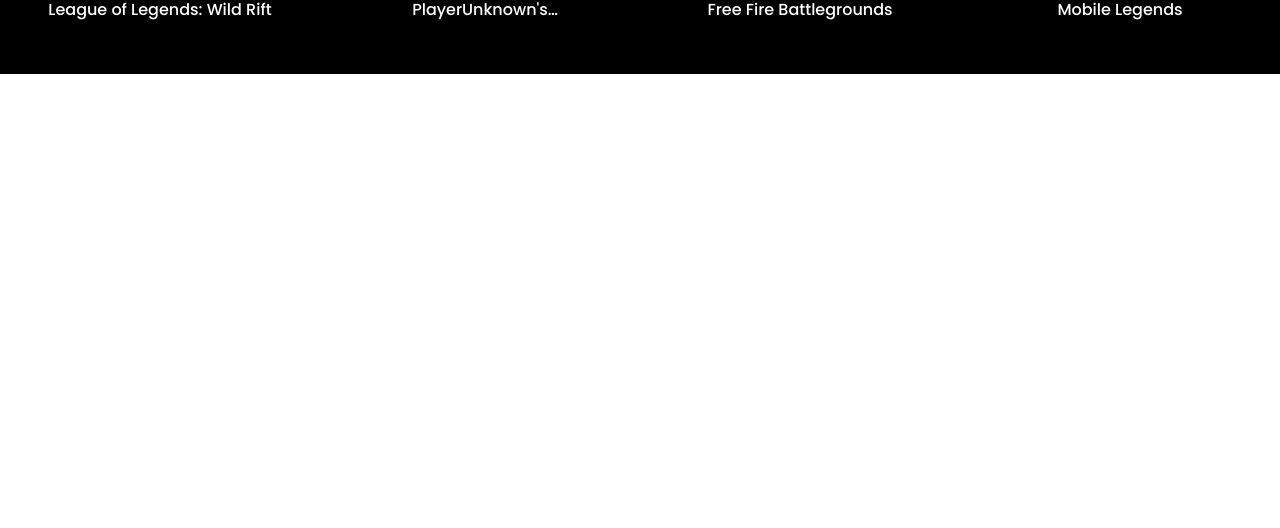
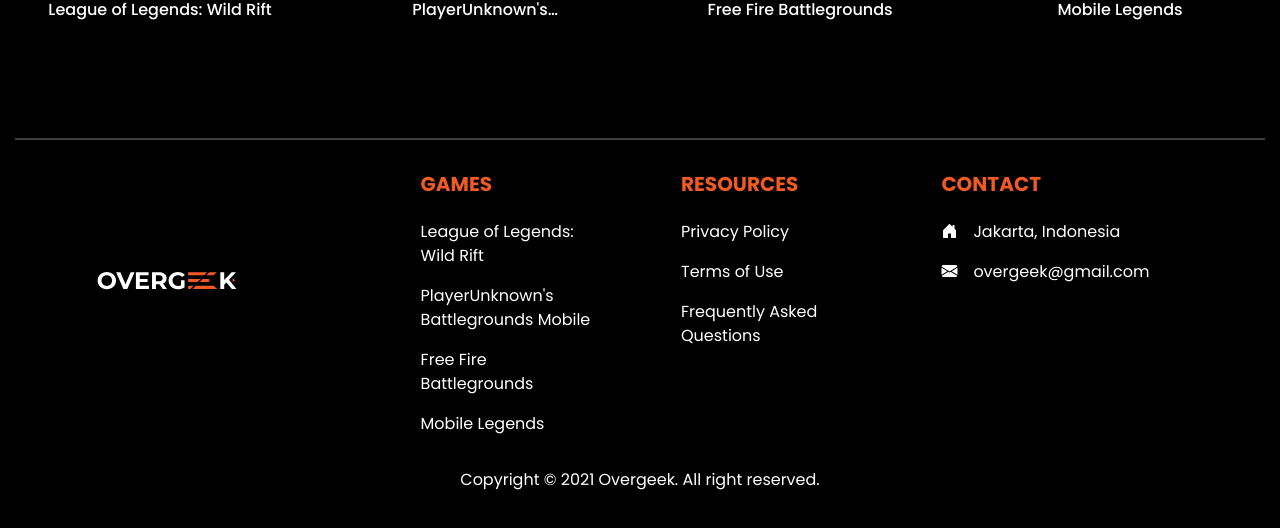
Before and after one commit to Final-Project-Overgeek/Overgeek-Client, a React (Create React App) app in the folder client/: page / in a window 1280 px wide. Shown: the part 966-1494 px from the top of the page. Before the commit the page ends 1040 px from the top, so only its background shows below. Built offline with nearby package versions, Linux system fonts and the light colour scheme.

Commit message:
Added footer

```diff
--- a/client/package.json
+++ b/client/package.json
@@ -2,6 +2,7 @@
   "name": "client",
   "version": "0.1.0",
   "private": true,
+  "proxy": "http://localhost:8080",
   "dependencies": {
     "@testing-library/jest-dom": "^5.11.10",
     "@testing-library/react": "^11.2.6",
--- a/client/src/api/index.js
+++ b/client/src/api/index.js
@@ -1,3 +1,3 @@
-const baseUrl = 'http://localhost:3001';
+const baseUrl = "http://localhost:8080";
 
 export default baseUrl;
--- a/client/src/components/CommunityCarousel.js
+++ b/client/src/components/CommunityCarousel.js
@@ -1,24 +1,32 @@
-import React from 'react'
-import { useHistory } from 'react-router-dom'
+import React from "react";
+import { useHistory } from "react-router-dom";
+import { toast } from "react-toastify";
+import "react-toastify/dist/ReactToastify.css";
+toast.configure();
 
 function Carousel() {
-
-  const history = useHistory()
-  function gotoPayment(e){
-    if(!localStorage.access_token){
-      // history.push('/login')
-      history.push({pathname:"/login",state: {from: "subscribe"}})
+  const history = useHistory();
+  function gotoPayment(e) {
+    e.preventDefault();
+    if (!localStorage.access_token) {
+      history.push({ pathname: "/login", state: { from: "subscribe" } });
+      toast.error(`Please log in first to subscribe OverGeek!`, {
+        autoClose: 3000,
+        position: toast.POSITION.TOP_CENTER,
+      });
     } else {
-      history.push('/payments')
+      history.push("/payments");
     }
   }
 
-  return(
+  return (
     <div>
       <div className="wrapper mb-4">
-        <h4><span></span></h4>
+        <h4>
+          <span></span>
+        </h4>
       </div>
-      <a href="#" onClick={(e) => gotoPayment(e)}>
+      <a href="/payments" onClick={(e) => gotoPayment(e)}>
         <span></span>
         <span></span>
         <span></span>
@@ -26,8 +34,7 @@
         Subscribe
       </a>
     </div>
-  )
-
+  );
 }
 
-export default Carousel
+export default Carousel;
--- /dev/null
+++ b/client/src/components/Footer.js
@@ -0,0 +1,125 @@
+import React from "react";
+import { Link, useHistory } from "react-router-dom";
+import LogoOverGeek from "../assets/images/OVERGEEK_LOGO_WHITE.svg";
+
+const Footer = () => {
+  const history = useHistory();
+  const toGame = (event, title) => {
+    event.preventDefault();
+    history.push(`/game/${title}`);
+  };
+
+  return (
+    <footer className="text-white pt-5 pb-4">
+      <hr></hr>
+      <div className="container-fluid text-center text-md-left">
+        <div className="row text-center text-md-left">
+          <div className="col-md-3 col-lg-3 col-xl-3 mx-auto mt-3">
+            <Link to="/">
+              <img
+                src={LogoOverGeek}
+                alt="Logo OverGeek"
+                height="125"
+                className="mt-5"
+              />
+            </Link>
+          </div>
+          <div className="col-md-2 col-lg-2 col-xl-2 mx-auto mt-3">
+            <h5
+              className="text-uppercase mb-4 fw-bold"
+              style={{ color: "#f15a24" }}
+            >
+              Games
+            </h5>
+            <p>
+              <a
+                href="false"
+                className="text-white"
+                style={{ textDecoration: "none" }}
+                onClick={(event) => {
+                  toGame(event, "League of Legends: Wild Rift");
+                }}
+              >
+                League of Legends: Wild Rift
+              </a>
+            </p>
+            <p>
+              <a
+                href="false"
+                className="text-white"
+                style={{ textDecoration: "none" }}
+                onClick={(event) => {
+                  toGame(event, "PlayerUnknown's Battlegrounds Mobile");
+                }}
+              >
+                PlayerUnknown's Battlegrounds Mobile
+              </a>
+            </p>
+            <p>
+              <a
+                href="false"
+                className="text-white"
+                style={{ textDecoration: "none" }}
+                onClick={(event) => {
+                  toGame(event, "Free Fire Battlegrounds");
+                }}
+              >
+                Free Fire Battlegrounds
+              </a>
+            </p>
+            <p>
+              <a
+                href="false"
+                className="text-white"
+                style={{ textDecoration: "none" }}
+                onClick={(event) => {
+                  toGame(event, "Mobile Legends");
+                }}
+              >
+                Mobile Legends
+              </a>
+            </p>
+          </div>
+          <div className="col-md-3 col-lg-2 col-xl-2 mx-auto mt-3">
+            <h5
+              className="text-uppercase mb-4 fw-bold"
+              style={{ color: "#f15a24" }}
+            >
+              Resources
+            </h5>
+            <p>
+              <p className="text-white" style={{ textDecoration: "none" }}>
+                Privacy Policy
+              </p>
+              <p className="text-white" style={{ textDecoration: "none" }}>
+                Terms of Use
+              </p>
+              <p className="text-white" style={{ textDecoration: "none" }}>
+                Frequently Asked Questions
+              </p>
+            </p>
+          </div>
+          <div className="col-md-4 col-lg-3 col-xl-3 mx-auto mt-3">
+            <h5
+              className="text-uppercase mb-4 fw-bold"
+              style={{ color: "#f15a24" }}
+            >
+              Contact
+            </h5>
+            <p>
+              <i class="bi bi-house-door-fill mr-3"></i>Jakarta, Indonesia
+            </p>
+            <p>
+              <i class="bi bi-envelope-fill mr-3"></i>overgeek@gmail.com
+            </p>
+          </div>
+        </div>
+        <div className="mt-3 text-center">
+          <p>Copyright © 2021 Overgeek. All right reserved.</p>
+        </div>
+      </div>
+    </footer>
+  );
+};
+
+export default Footer;
--- a/client/src/components/index.js
+++ b/client/src/components/index.js
@@ -3,4 +3,5 @@
 export { default as LecturerCard } from "./LecturerCard";
 export { default as VideoCard } from "./VideoCard";
 export { default as Loading } from "./Loading";
+export { default as Footer } from "./Footer";
 export { default as CommunityCarousel } from "./CommunityCarousel";
--- a/client/src/pages/Game.js
+++ b/client/src/pages/Game.js
@@ -3,7 +3,7 @@
 import baseUrl from "../api";
 import { useDispatch, useSelector } from "react-redux";
 import { setLecturersAsync } from "../store/actions/lecturerAction";
-import { Navbar, LecturerCard, Loading } from "../components";
+import { Navbar, LecturerCard, Loading, Footer } from "../components";
 
 const Game = () => {
   const lecturers = useSelector((state) => state.lecturerReducer.lecturers);
@@ -20,8 +20,8 @@
     <div className="container-fluid">
       <Navbar game={game} />
       <div className="content">
-        <h1 className="fw-bold">{game}</h1>
-        <h1 className="fw-bold">Lecturer List</h1>
+        <h2 className="fw-bold">{game}</h2>
+        <h3>Meet our guide creators</h3>
         {loading ? (
           <Loading />
         ) : (
@@ -32,6 +32,7 @@
           </div>
         )}
       </div>
+      <Footer />
     </div>
   );
 };
--- a/client/src/pages/Home.js
+++ b/client/src/pages/Home.js
@@ -1,8 +1,7 @@
 import React, { useState } from "react";
-import { Navbar, GameCard, CommunityCarousel } from "../components";
+import { Navbar, GameCard, CommunityCarousel, Footer } from "../components";
 
 const Home = () => {
-
   const [games] = useState([
     {
       title: "League of Legends: Wild Rift",
@@ -47,32 +46,9 @@
           ))}
         </div>
       </div>
+      <Footer />
     </div>
   );
 };
 
 export default Home;
-
-/*
-const [games, setGames] = useState([
-    {
-      title: "League of Legends: Wild Rift",
-      imageUrl:
-        "https://taimienphi.vn/tmp/cf/aut/hinh-nen-lien-minh-toc-chien-wild-rift-1242x2208.jpg",
-    },
-    {
-      title: "PlayerUnknown's Battlegrounds Mobile",
-      imageUrl:
-        "https://i.pinimg.com/originals/1e/b0/07/1eb0075317387869e6e2c7cf29a88fcb.jpg",
-    },
-    {
-      title: "Free Fire Battlegrounds",
-      imageUrl:
-        "https://letsdownloadgame.com/wp-content/uploads/2018/04/poster.jpg",
-    },
-    {
-      title: "Mobile Legends",
-      imageUrl: "https://wallpapercave.com/wp/wp5008160.jpg",
-    },
-  ]);
-*/
--- a/client/src/pages/Lecturer.js
+++ b/client/src/pages/Lecturer.js
@@ -1,5 +1,5 @@
 import React, { useEffect, useState } from "react";
-import { Navbar, Loading, VideoCard } from "../components";
+import { Navbar, Loading, VideoCard, Footer } from "../components";
 import baseUrl from "../api";
 import { useParams, useHistory } from "react-router-dom";
 import { useSelector, useDispatch } from "react-redux";
@@ -176,6 +176,20 @@
                   ></iframe>
                 </div>
                 <h4>Title</h4>
+                <video width="320" height="240" controls>
+                  <source src="movie.mp4" type="video/mp4" />
+                  <source
+                    src="/upload/data/e3355f2b46ba90f13779db58fa8d5120"
+                    type="video/ogg"
+                  />
+                  Your browser does not support the video tag.
+                </video>
+                <img
+                  src="/upload/data/7e346a77c6945bf29c28073b8fe312c7"
+                  alt="Logo OverGeek"
+                  height="125"
+                  className="mt-5"
+                />
               </div>
               <VideoCard />
               <VideoCard />
@@ -183,6 +197,7 @@
           </div>
         )}
       </div>
+      <Footer />
     </div>
   );
 };
--- a/client/src/pages/Login.js
+++ b/client/src/pages/Login.js
@@ -14,9 +14,6 @@
   const payload = { email, password };
 
   function login(event) {
-    console.log(history.location.pathname)
-    const from = history.location.state
-    console.log(from,'<><><>')
     event.preventDefault();
     loginAsync({ url, payload, history });
     dispatch(loginAsync({ url, payload, history }));
@@ -24,7 +21,6 @@
 
   return (
     <div
-
       className="container-fluid"
       style={{ minHeight: "100vh", background: "black" }}
     >
```
Also changed, not shown: client/src/index.css (+23 -33 lines), client/src/pages/Payments.js (+36 -25 lines).
